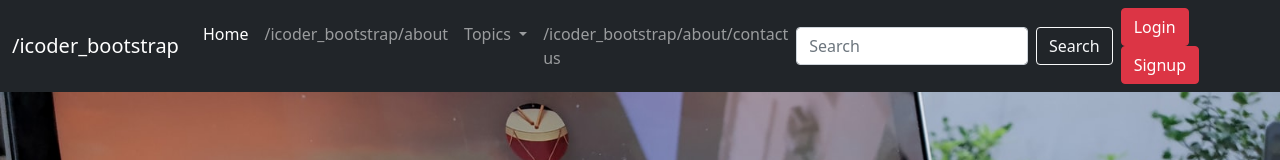
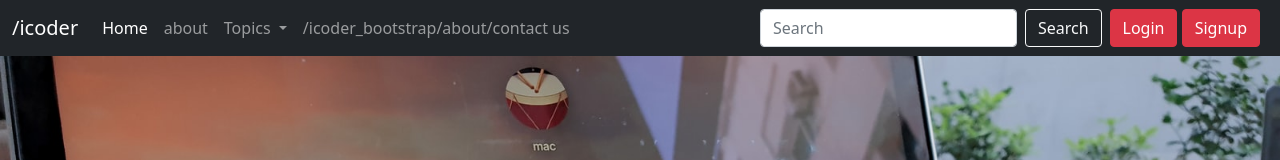
Before and after one commit to Vardhan0607/icoder_bootstrap, a plain HTML site: page new website/index.html in a window 1280 px wide. Shown: the top 160 px of the page. Drawn offline with nearby package versions, Linux system fonts and the light colour scheme.

Commit message:
Update index.html

```diff
--- a/new website/index.html
+++ b/new website/index.html
@@ -16,7 +16,7 @@
 <body>
     <nav class="navbar navbar-expand-lg navbar-dark bg-dark">
         <div class="container-fluid">
-            <a class="navbar-brand" href="#">/icoder_bootstrap</a>
+            <a class="navbar-brand" href="/icoder_bootstrap/">/icoder</a>
             <button class="navbar-toggler" type="button" data-bs-toggle="collapse"
                 data-bs-target="#navbarSupportedContent" aria-controls="navbarSupportedContent" aria-expanded="false"
                 aria-label="Toggle navigation">
@@ -25,9 +25,9 @@
             <div class="collapse navbar-collapse" id="navbarSupportedContent">
                 <ul class="navbar-nav me-auto mb-2 mb-lg-0">
                     <li class="nav-item">
-                        <a class="nav-link active" aria-current="page" href="#">Home</a>
+                        <a class="nav-link active" aria-current="icoder_bootstrap" href="#">Home</a>
                     <li class="nav-item">
-                        <a class="nav-link" href="aabout.html">/icoder_bootstrap/about</a>
+                        <a class="nav-link" href="/icoder_bootstrap/aabout.html">about</a>
                     </li>
                     </li>
                     <li class="nav-item dropdown">
@@ -45,7 +45,7 @@
                     </li>
 
                     <li class="nav-item">
-                        <a class="nav-link" href="contact1.html">/icoder_bootstrap/about/contact us</a>
+                        <a class="nav-link" href="/icoder_bootstrap/aabout/contact1.html">/icoder_bootstrap/about/contact us</a>
                     </li>
                 </ul>
                 <form class="d-flex">
```
